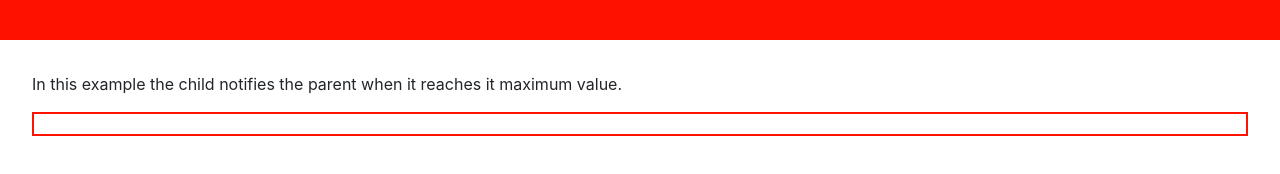
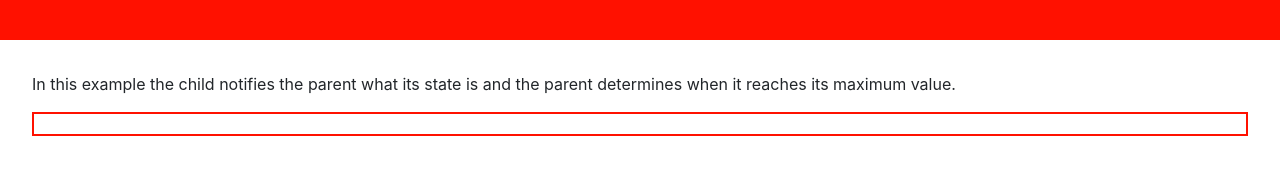
Before and after one commit to composi/composition, a website: page composition-3/index.html in a window 1280 px wide. Drawn offline with Linux system fonts and the light colour scheme; files that its build step writes are made by us from their sources; files whose address does not match are found by name.

Commit message:
Made tsconfig more generic.

```diff
--- a/composition-1/tsconfig.json
+++ b/composition-1/tsconfig.json
@@ -11,6 +11,6 @@
   "include": [
     "src/js/*",
     "node_modules/@composi/**/src/*",
-    "types/jsx/index.d.ts"
+    "types/**/*.ts"
   ]
 }
--- a/composition-2/tsconfig.json
+++ b/composition-2/tsconfig.json
@@ -11,6 +11,6 @@
   "include": [
     "src/js/*",
     "node_modules/@composi/**/src/*",
-    "types/jsx/index.d.ts"
+    "types/**/*.ts"
   ]
 }
--- a/composition-3/index.html
+++ b/composition-3/index.html
@@ -13,7 +13,7 @@
   <header>
   </header>
   <section>
-    <p>In this example the child notifies the parent when it reaches it maximum value.</p>
+    <p>In this example the child notifies the parent what its state is and the parent determines when it reaches its maximum value.</p>
     <div class='parent-program'></div>
   </section>
   <script src="/dist/js/app.js"></script>
--- a/composition-3/src/js/components/parent-program.js
+++ b/composition-3/src/js/components/parent-program.js
@@ -1,5 +1,4 @@
 import { h, render } from '@composi/core'
-import { mergeObjects } from '@composi/merge-objects'
 import { counter } from './child-program'
 import { maxValueReached, counterMessage, MAX_VALUE } from '../effects'
 
--- a/composition-3/tsconfig.json
+++ b/composition-3/tsconfig.json
@@ -11,6 +11,6 @@
   "include": [
     "src/js/*",
     "node_modules/@composi/**/src/*",
-    "types/jsx/index.d.ts"
+    "types/**/*.ts"
   ]
 }
```
